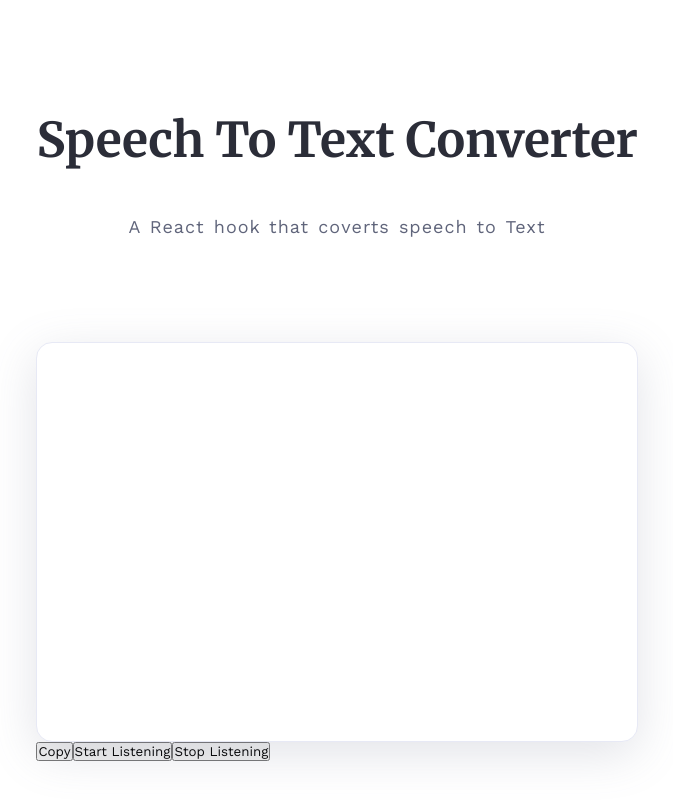
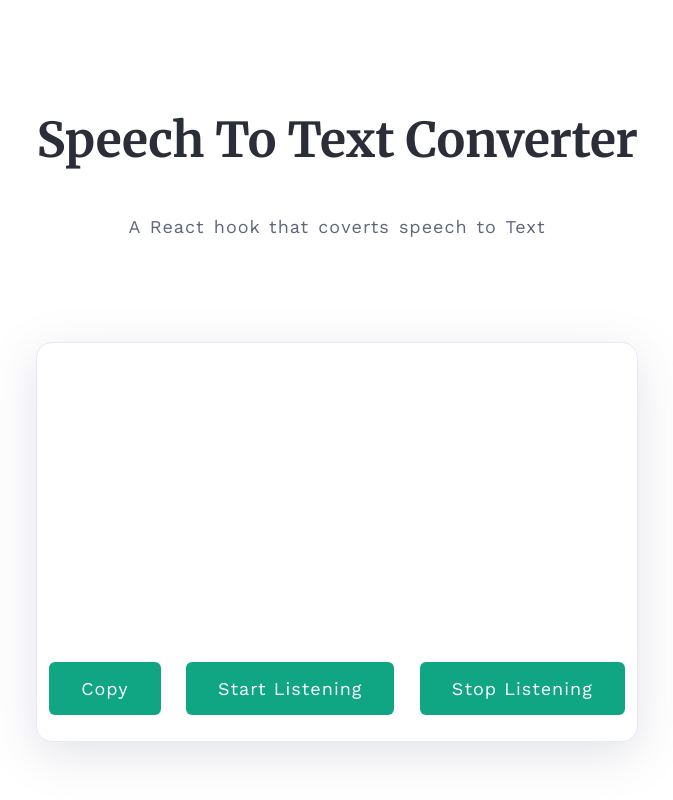
Before and after one commit to Kirttinath/text-to-speech-app, a React (Create React App) app: page / in a window 1280 px wide. Shown: the whole page, without its empty margins (303-976 px from the left). Built offline with nearby package versions, Linux system fonts and the light colour scheme.

Commit message:
button styling added

```diff
--- a/src/App.css
+++ b/src/App.css
@@ -63,3 +63,17 @@ p,
   display: flex;
 
 }
+button {
+  background: rgb(17 166 131);
+  color: rgb(255 255 255);
+  border-radius: 6px;
+  padding: 16px 32px;
+  border: none;
+  font-size: 18px;
+  letter-spacing: 1px;
+  margin: auto;
+  display: flex;
+  position: relative;
+  margin-top: -80px;
+  cursor: pointer;
+}
```
